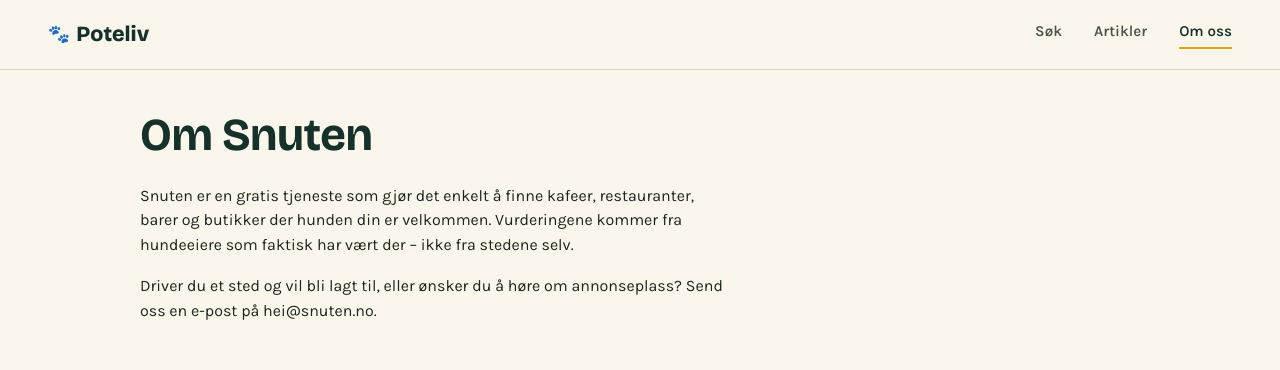
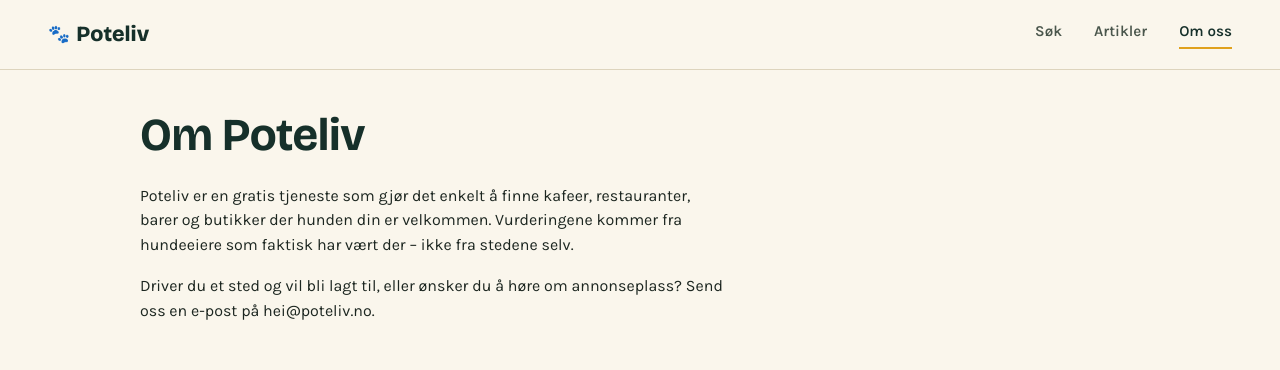
Before and after one commit to preztmo/poteliv-beta, a React (Vite) app: page /om-oss in a window 1280 px wide. Shown: the top 370 px of the page. Built offline with nearby package versions, Linux system fonts and the light colour scheme.

Commit message:
glemte å lagre

```diff
--- a/About.jsx
+++ b/About.jsx
@@ -1,15 +1,15 @@
 export default function About() {
   return (
     <div className="page page--about">
-      <h1>Om Snuten</h1>
+      <h1>Om Poteliv</h1>
       <p>
-        Snuten er en gratis tjeneste som gjør det enkelt å finne kafeer, restauranter, barer og
+        Poteliv er en gratis tjeneste som gjør det enkelt å finne kafeer, restauranter, barer og
         butikker der hunden din er velkommen. Vurderingene kommer fra hundeeiere som faktisk har
         vært der – ikke fra stedene selv.
       </p>
       <p>
         Driver du et sted og vil bli lagt til, eller ønsker du å høre om annonseplass? Send oss en
-        e-post på <a href="mailto:hei@snuten.no">hei@snuten.no</a>.
+        e-post på <a href="mailto:hei@poteliv.no">hei@poteliv.no</a>.
       </p>
     </div>
   )
```
Also changed, not shown: 2 other files (tests, documents, lock files or other folders).
